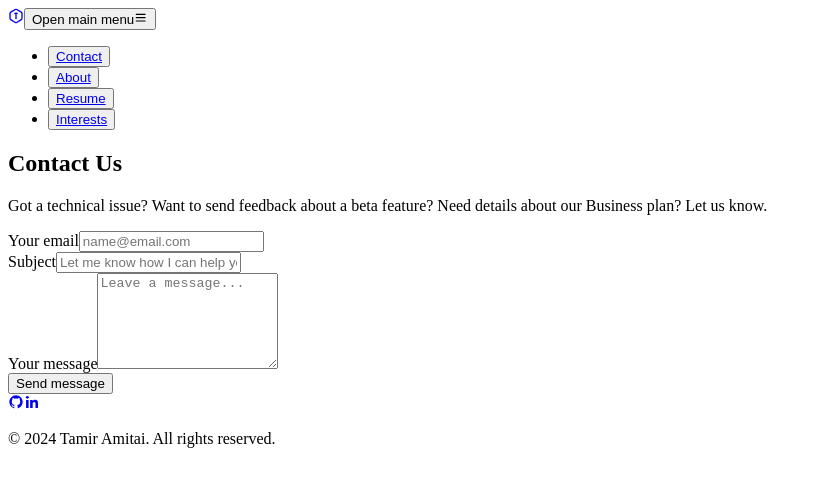
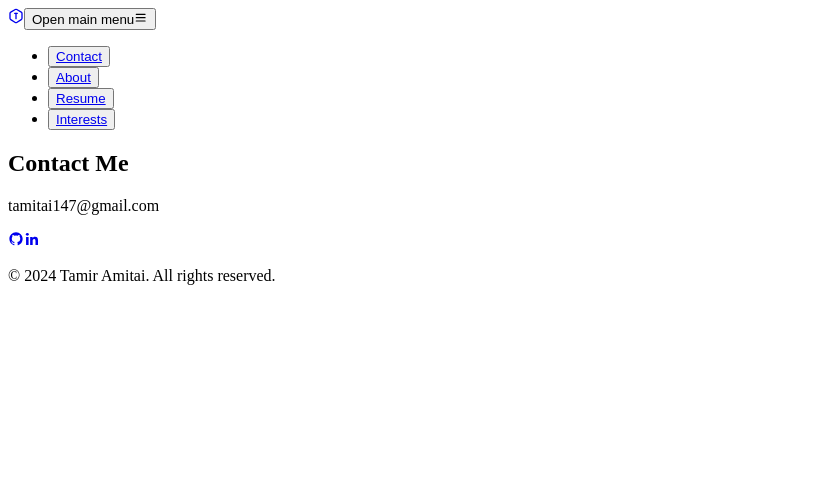
Before and after one commit to t-amitai/tamir-tech, a React (Create React App) app in the folder client/: page /#/contact in a window 1280 px wide. Shown: the top 486 px of the page, without its empty margins (0-822 px from the left). Built offline with nearby package versions, Linux system fonts and the light colour scheme; the HTML template or start-up script is replaced by a standard one.

Commit message:
contact page placeholder while backend development

```diff
--- a/client/src/views/Contact.jsx
+++ b/client/src/views/Contact.jsx
@@ -28,11 +28,13 @@ export default function Contact() {
     return(
         <section className="">
             <div className="py-8 lg:py-16 px-4 mx-auto max-w-screen-md">
-                {
+                <h2 className="mb-4 text-4xl tracking-tight font-extrabold text-center text-gray-900 dark:text-white">Contact Me</h2>
+                <p className="mb-8 lg:mb-16 font-light text-center text-gray-500 dark:text-gray-400 sm:text-xl">tamitai147@gmail.com</p>
+                {/* {
                     !sent ?
                     <>
-                        <h2 className="mb-4 text-4xl tracking-tight font-extrabold text-center text-gray-900 dark:text-white">Contact Us</h2>
-                        <p className="mb-8 lg:mb-16 font-light text-center text-gray-500 dark:text-gray-400 sm:text-xl">Got a technical issue? Want to send feedback about a beta feature? Need details about our Business plan? Let us know.</p>
+                    <h2 className="mb-4 text-4xl tracking-tight font-extrabold text-center text-gray-900 dark:text-white">Contact Me</h2>
+                    <p className="mb-8 lg:mb-16 font-light text-center text-gray-500 dark:text-gray-400 sm:text-xl">tamitai147@gmail.com</p>
                         <form onSubmit={handleSubmit} className="space-y-8">
                             <div>
                                 <label htmlFor="email" className="block mb-2 text-sm font-medium text-gray-900 dark:text-gray-300">Your email</label>
@@ -53,7 +55,7 @@ export default function Contact() {
                         <h1 className="mt-16 mb-4 text-4xl tracking-tight font-extrabold text-center text-gray-900 dark:text-white">
                             Thanks for messaging!
                         </h1>
-                }
+                } */}
            </div>
         </section>
     )
```
